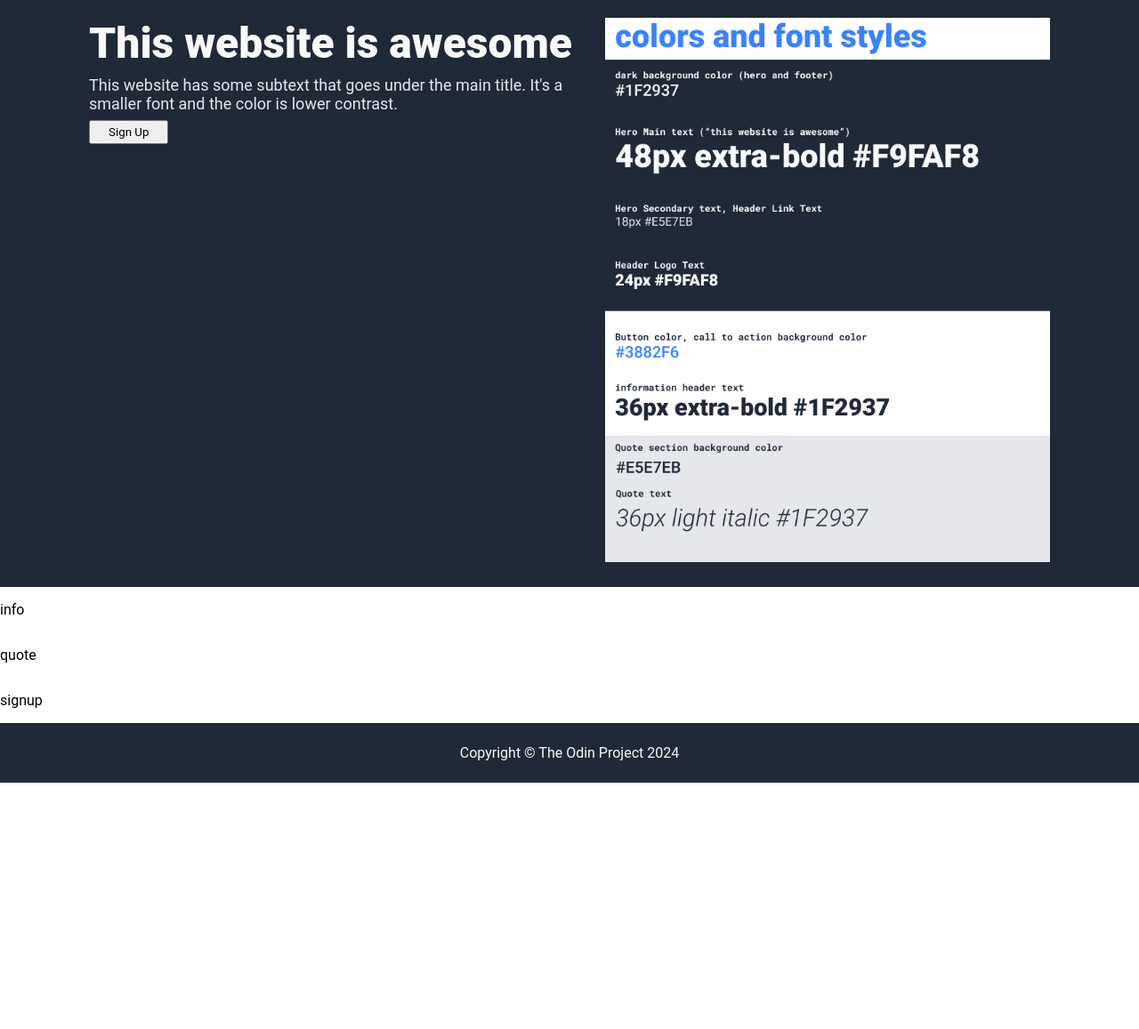
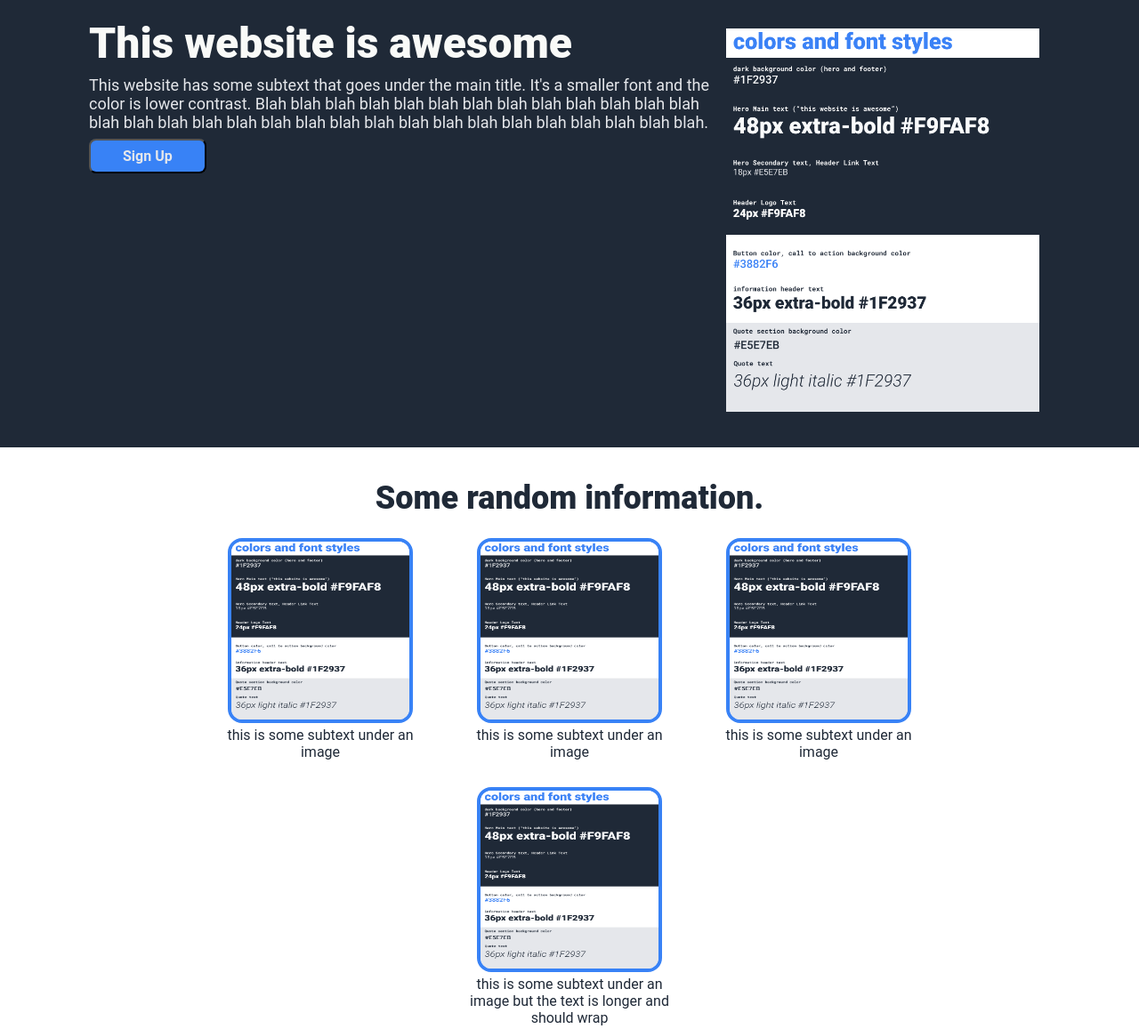
Before and after one commit to dave-grave/TOP-2, a plain HTML site: page index.html in a window 1280 px wide. Shown: the part 80-1237 px from the top of the page at 89% size. Before the commit the page ends 960 px from the top, so only its background shows below. Drawn offline with Linux system fonts and the light colour scheme.

Commit message:
complete info section

```diff
--- a/index.html
+++ b/index.html
@@ -23,16 +23,26 @@
             <div class="text">This website is awesome</div>
             <div class="subtext">This website has some subtext that goes under
                 the main title. It's a smaller font and the color is lower contrast.
+                Blah blah blah blah blah blah blah blah blah blah blah blah blah blah blah blah
+                blah blah blah blah blah blah blah blah blah blah blah blah blah blah blah.
             </div>
             <button>Sign Up</button>
         </div>
         <div class="right-side">
-            <img src="images\02.png">
+            <img src="images\02.png" alt="">
         </div>
     </div>
 
     <div id="info">
-        <p>info</p>
+        <div class="text">
+            Some random information.
+        </div>
+        <ul class="subtext">
+            <li><img src="images\02.png" alt=""><br><span>this is some subtext under an image</span></li>
+            <li><img src="images\02.png" alt=""><br><span>this is some subtext under an image</span></li>
+            <li><img src="images\02.png" alt=""><br><span>this is some subtext under an image</span></li>
+            <li><img src="images\02.png" alt=""><br><span>this is some subtext under an image but the text is longer and should wrap</span></li>
+        </ul>
     </div>
 
     <div id="quote">
--- a/styles.css
+++ b/styles.css
@@ -36,15 +36,26 @@ body {
     padding: 24px 100px;
 }
 
-#hero .left-side {
+#hero > .left-side {
+    flex: 2;
     display: flex;
     flex-direction: column;
     gap: 8px;
 }
 
+#hero > .right-side {
+    flex: 1;
+    padding: 12px;
+}
+
 #hero button {
     align-self: start;
-    padding: 4px 20px;
+    padding: 8px 36px;
+    background-color: #3882f6;
+    border-radius: 8px;
+    font-size: 16px;
+    color: #e5e7eb;
+    font-weight: 700;
 }
 
 #hero .text {
@@ -59,7 +70,46 @@ body {
 }
 
 #hero img {
-    max-width: 500px;
+    max-width: 100%;
+    min-width: 200px;
+    height: auto;
+}
+
+#info {
+    display: flex;
+    flex-direction: column;
+    gap: 24px;
+    justify-content: space-between;
+    align-items: center;
+    padding: 36px 150px;
+}
+
+#info > .text {
+    font-size: 36px;
+    font-weight: 900;
+    color: #1f2937;
+}
+
+#info > .subtext {
+    font-size: 16px;
+    color: #1f2937;
+    display: flex;
+    flex-wrap: wrap;
+    justify-content: center;
+    gap: 30px;
+    text-align: center;
+}
+
+#info li {
+    flex-wrap: wrap;
+    flex-basis: 250px;
+}
+
+#info img {
+    width: 200px;
+    height: 200px;
+    border: 4px solid #3882f6;
+    border-radius: 16px;
 }
 
 
```
